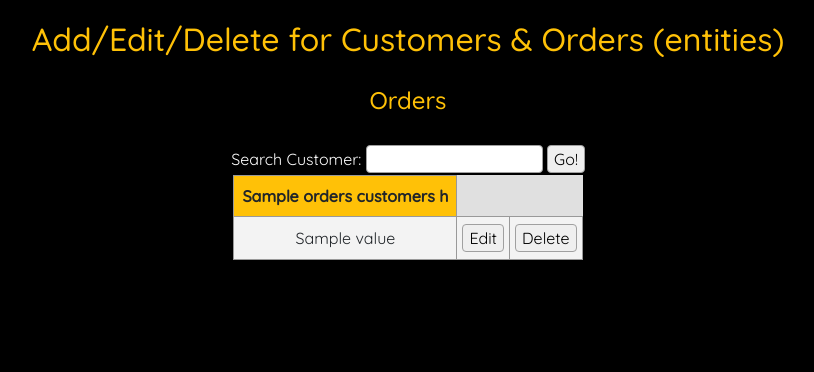
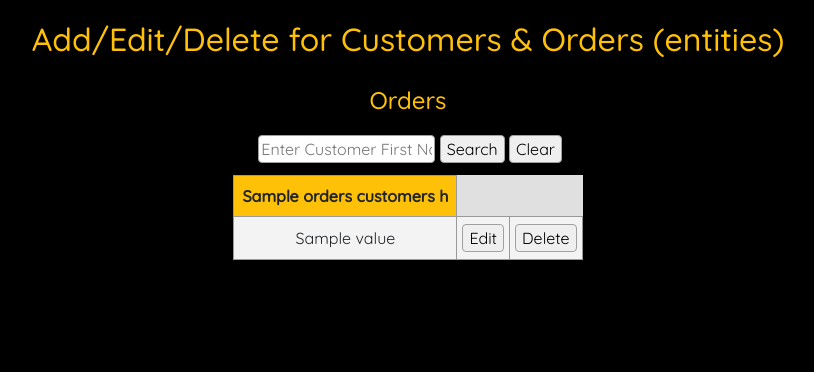
Before and after one commit to yu-daniel/Two-Guys, a Flask app: template templates/orders_customers.html in a window 1280 px wide. Shown: the part 56-428 px from the top of the page, without its empty margins (232-1046 px from the left). Run offline with Flask 2, Linux system fonts and the light colour scheme; tables that the repository leaves empty or names only in its code hold one stand-in row (values such as "Sample post"); the template is opened without the code that fills it: values that come from a table or form of the project are taken from there, most other values are stand-ins (such as "Sample title", 1, 10 or a date in 2020).

Commit message:
Experimental - added attempt at implementing the search box in orders-customers webpage.

```diff
--- a/app.py
+++ b/app.py
@@ -1,6 +1,6 @@
 import os
 from flask import Flask, render_template, request, url_for, redirect
-from forms import EmployeeManagerForm, LocationForm, IngredientsForm, SuppliersForm, OrderForm, Customers, OrdersSearchForm
+from forms import EmployeeManagerForm, LocationForm, IngredientsForm, SuppliersForm, OrderForm, Customers, OrdersSearchForm, SubmitCustomers
 from db_connector import connect_to_database, execute_query
 
 app = Flask(__name__)
@@ -224,7 +224,8 @@ def ingredients_suppliers():
             get_ingredient_id_query = "SELECT ingredient_id FROM `Ingredients` ORDER BY ingredient_id DESC LIMIT 1"
             get_ingredient_id_results = execute_query(db_connection, get_ingredient_id_query).fetchall()
 
-            # add ingredient_id and supplier_id to the Ingredients_Suppliers intersection table, to establish a M:M relationship
+            # add ingredient_id and supplier_id to the Ingredients_Suppliers intersection table, to establish a M:M
+            # relationship
             add_ingredient_supplier_IDs = "INSERT INTO Ingredients_Suppliers (ing_id, sup_id) VALUES (%s, %s)"
             IDs_parsed = (get_ingredient_id_results[0][0], get_supplier_id_results[0][0])
 
@@ -301,15 +302,19 @@ def ingredients_suppliers():
 @app.route("/orders-customers", methods=["GET", "POST"])
 def orders_customers():
     # form objects
-    search_customer_form = OrdersSearchForm(request.form)
     order_form = OrderForm(request.form)
     customer_form = Customers(request.form)
+
+    search_form = SubmitCustomers(request.form)
 
     # establish connect to db
     db_connection = connect_to_database()
 
+    # grab the user's input from the search box
+    search_data = search_form.customer_id.data
+
     # check first if there is a POST request
-    if request.method == 'POST':
+    if request.method == 'POST' and search_data == "":
         # retrieve data for each field from the new Orders form
         date_time = order_form.date_time.data
         sale_amount = order_form.sale_amount.data
@@ -379,9 +384,25 @@ def orders_customers():
         "INNER JOIN Customers_Locations ON Customers_Locations.customer_fk_id = Customers.customer_id " \
         "INNER JOIN Locations ON Locations.store_id = Customers_Locations.store_fk_id ORDER BY last_name;"
 
+
     # execute the query to retrieve the table data from the db
     order_results = execute_query(db_connection, orders_query).fetchall()
     customer_results = execute_query(db_connection, customers_query).fetchall()
+
+    if request.method == 'POST' and search_data != "":
+        # print("FOUND SEARCH BOX SUBMISSION!")
+        search_query = \
+            "SELECT date_time, customer_id, sale_amount, first_name, last_name, email, phone_number FROM `Customers` " \
+            "INNER JOIN Orders ON Orders.customer_num = Customers.customer_id " \
+            "WHERE first_name = (%s);"
+
+        submit_data = (search_data, )
+        # print("submit data = ", submit_data)
+        # print("query = ", orders_query)
+        search_query = execute_query(db_connection, search_query, (search_data, )).fetchall()
+
+        if search_query:
+            order_results = search_query
 
     # in the 'orders-customers' page, when adding a new Order, we need a dropdown menu for existing Customer ID
     # below will select all existing Customer IDs and add them to 'choices' in the dropdown menu
@@ -405,13 +426,17 @@ def orders_customers():
 
     customer_form.location.choices = location_choices
 
+
+
     # render the webpage with all the data retrieved from the db
     return render_template("orders_customers.html", title='Add/Edit/Delete Orders & Customers',
                            order_form=order_form, customer_form=customer_form,
                            customer_headers=customer_headers, customer_values=customer_results,
                            orders_customers_h=orders_customers_h, orders_customers_v=order_results,
-                           search_customer_form=search_customer_form
+
+                           search_form=search_form
                            )
+
 
 # if __name__ == '__main__':
 #     port = int(os.environ.get('PORT', 3001))
--- a/forms.py
+++ b/forms.py
@@ -53,3 +53,12 @@ class Customers(FlaskForm):
     phone_number = IntegerField('Phone Number', validators=[DataRequired(), NumberRange(min=1, max=20)])
     location = SelectField('Location')
     submit = SubmitField('Add')
+
+# Reference
+# Description: use of render_kw attribute for adding placeholder text in the Field
+# Link: https://stackoverflow.com/questions/9749742/wtforms-can-i-add-a-placeholder-attribute-when-i-init-a-field
+# render_kw={"placeholder": "Enter Customer ID..."}
+class SubmitCustomers(FlaskForm):
+    customer_id = StringField(label='', render_kw={"placeholder": "Enter Customer First Name..."})
+    submit = SubmitField('Search')
+    clear_search = SubmitField('Clear')
--- a/templates/orders_customers.html
+++ b/templates/orders_customers.html
@@ -6,20 +6,21 @@
 
 <h2 class="page-description orange-header">Add/Edit/Delete for Customers & Orders (entities)</h2>
 <h4 class="header1">Orders</h4>
-<div class="row">
-	<div class="col-sm-12">
-		<form action="#" method="POST">
-			{{ search_customer_form.hidden_tag() }}
-			<fieldset>
-				<div>
-					{{ search_customer_form.search_customer.label(class="span-bg") }}
-					{{ search_customer_form.search_customer }}
+<div class="center-search">
 
-					{{ search_customer_form.search_button }}
-				</div>
-			</fieldset>
-		</form>
-	</div>
+	<form action="#", method="POST">
+		{{ search_form.hidden_tag() }}
+		<fieldset>
+			<div>
+				{{ search_form.customer_id.label(class="span-bg") }}
+				{{ search_form.customer_id }}
+				{{ search_form.submit }}
+				{{ search_form.clear_search }}
+			</div>
+		</fieldset>
+	</form>
+
+
 </div>
 <div class="search-box-scroll orders">
 	<table class="center">
```
